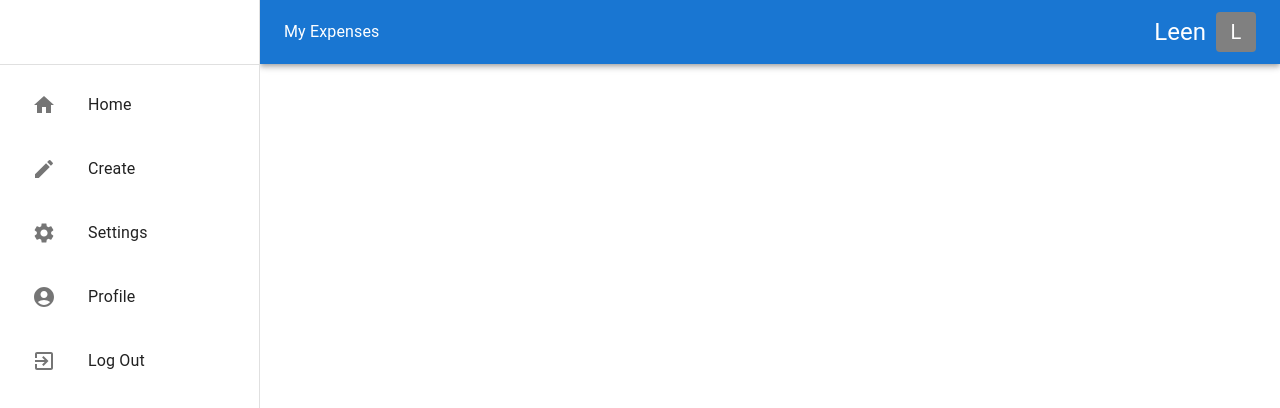
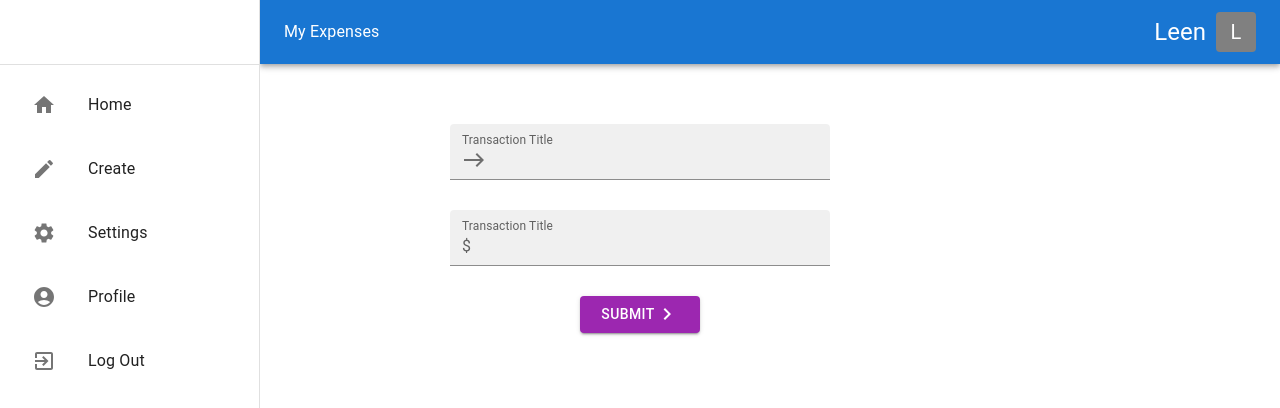
Before and after one commit to Leen-odeh3/MUI-training, a React (Create React App) app: page /create in a window 1280 px wide. Shown: the top 408 px of the page. Built offline with nearby package versions, Linux system fonts and the light colour scheme; the HTML template or start-up script is replaced by a standard one.

Commit message:
Create-Page done

```diff
--- a/src/Pages/Create/Create.jsx
+++ b/src/Pages/Create/Create.jsx
@@ -1,12 +1,65 @@
-import React from 'react'
-import './Create.scss'
+import React from "react";
+import InputAdornment from "@mui/material/InputAdornment";
+import TextField from "@mui/material/TextField";
+import "./Create.scss";
+import { Box } from "@mui/material";
+import { purple } from "@mui/material/colors";
+import EastIcon from "@mui/icons-material/East";
+import { styled } from "@mui/material/styles";
+import Button from "@mui/material/Button";
+import KeyboardArrowRightIcon from "@mui/icons-material/KeyboardArrowRight";
 
 const Create = () => {
+  const ColorButton = styled(Button)(({ theme }) => ({
+    color: theme.palette.getContrastText(purple[500]),
+    backgroundColor: purple[500],
+    "&:hover": {
+      backgroundColor: purple[700],
+    },
+    width: "120px",
+    margin: "auto",
+    marginTop: "30px",
+  }));
+
   return (
-    <div>
-      create
-    </div>
-  )
-}
+    <Box
+      sx={{
+        marginLeft: "260px",
+        display: "flex",
+        flexDirection: "column",
+        paddingTop: "60px",
+        margin: "auto",
+        width: "380px",
+      }}
+      component="form"
+    >
+      <TextField
+        label="Transaction Title"
+        id="standard-start-adornment"
+        sx={{ marginBottom: "30px", width: "100%" }}
+        InputProps={{
+          startAdornment: (
+            <InputAdornment position="start">
+              <EastIcon />{" "}
+            </InputAdornment>
+          ),
+        }}
+        variant="filled"
+      />
+      <TextField
+        label="Transaction Title"
+        id="standard-start-adornment"
+        sx={{ width: "100%" }}
+        InputProps={{
+          startAdornment: <InputAdornment position="start">$</InputAdornment>,
+        }}
+        variant="filled"
+      />
+      <ColorButton variant="contained">
+        Submit <KeyboardArrowRightIcon />
+      </ColorButton>
+    </Box>
+  );
+};
 
-export default Create
+export default Create;
--- a/src/Pages/Create/Create.scss
+++ b/src/Pages/Create/Create.scss
@@ -0,0 +1,15 @@
+@media(max-width:800px) {
+    form {
+        &.MuiBox-root {
+            margin-left: 280px;
+        }
+
+        div {
+            &.MuiFormControl-root {
+                width: 80%;
+            }
+
+        }
+
+    }
+}
```
